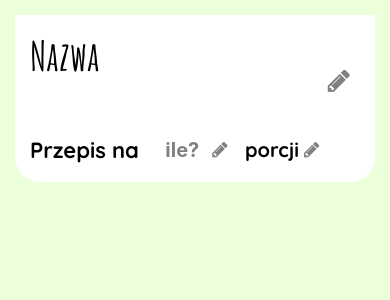
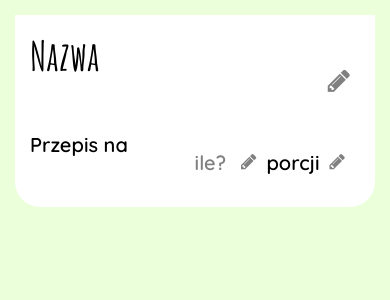
Before and after one commit to Zuthen/garlista, a React Native app: screen / in a window 390 px wide. Shown: the top 300 px of the page. Built offline with nearby package versions, Linux system fonts and the light colour scheme.

Commit message:
Recipe Header styles changes

```diff
--- a/components/RecipePage/RecipeHeader/RecipeHeader.tsx
+++ b/components/RecipePage/RecipeHeader/RecipeHeader.tsx
@@ -20,42 +20,48 @@ export default function RecipeHeader() {
         <View style={styles.card}>
             <HeaderName />
             <View style={styles.dishAmount}>
-                <Text style={[styles.amountData, { flex: 4, flexWrap: "nowrap", fontWeight: "700", fontSize: 22 }]}>Przepis na</Text>
-                <NumberInput placeholder='ile?' style={styles.numberInputStyle} />
-                <Select style={{ flex: 4, alignItems: "flex-start" }} textStyle={{ fontWeight: "700" }} options={amounts} defaultValue={{ label: 'porcji', value: 'porcji' }} />
+                <Text style={[styles.amountData, styles.recipeDetailsFont]}>Przepis na</Text>
+                <NumberInput placeholder="ile?" style={[styles.recipeDetailsFont, styles.amountData]} iconStyle={styles.icon} iconSize={styles.icon.fontSize} />
+                <Select
+                    style={[styles.amountData]}
+                    textStyle={styles.recipeDetailsFont}
+                    options={amounts}
+                    defaultValue={{ label: 'porcji', value: 'porcji' }}
+                    iconStyle={styles.icon}
+                    iconSize={styles.icon.fontSize}
+                />
             </View>
-
         </View>
     )
 }
 
 const styles = StyleSheet.create({
-
+    card: {
+        backgroundColor: 'white',
+        borderBottomStartRadius: 25,
+        borderBottomEndRadius: 25,
+        padding: 15,
+    },
     dishAmount: {
-        flex: 1,
-        flexDirection: "row",
-        alignItems: "center",
-        justifyContent: "space-between",
-        gap: 30
+        flexDirection: 'row',
+        alignItems: 'center',
     },
     amountData: {
-        fontWeight: "600",
+        minWidth: 60,
+        height: 60,
+        marginRight: 10,
+        justifyContent: "center",
+        textAlignVertical: "center",
+        textAlign: "right"
+    },
+    recipeDetailsFont: {
+        fontWeight: '600',
         fontFamily: 'Quicksand',
         fontSize: 20,
     },
-    card: {
-        backgroundColor: "white",
-        borderBottomStartRadius: 25,
-        borderBottomEndRadius: 25,
-        padding: 15
-    },
-    numberInputStyle: {
-        flex: 3,
-        fontWeight: "700",
-        fontSize: 20,
-        textAlign: 'center',
-        flexShrink: 1,
-        minWidth: 50,
+    icon: {
+        padding: 5,
+        alignSelf: "center",
+        fontSize: 18
     }
-
 })
--- a/components/custom/NumberInput/NumberInput.tsx
+++ b/components/custom/NumberInput/NumberInput.tsx
@@ -1,19 +1,21 @@
-import { StyleSheet, Text, TextInput, TextStyle, View } from 'react-native'
+import { StyleProp, StyleSheet, Text, TextInput, TextStyle, View, ViewStyle } from 'react-native'
 import React, { useState } from 'react'
 import FontAwesome from '@expo/vector-icons/FontAwesome';
 
 type Props = {
     placeholder?: string,
-    style?: TextStyle
+    style?: StyleProp<TextStyle>,
+    iconStyle?: StyleProp<ViewStyle>,
+    iconSize?: number
 }
 
-export function NumberInput({ placeholder, style }: Props) {
+export function NumberInput({ placeholder, style, iconStyle, iconSize }: Props) {
     const [editMode, setEditMode] = useState(false)
     const [value, setValue] = useState("")
     return (
         <View style={styles.wrapper}>
             <TextInput
-                style={[style, { flex: 1, fontWeight: "700", textAlignVertical: "center", paddingVertical: 0 }]}
+                style={style}
                 placeholder={placeholder ? placeholder : ""}
                 placeholderTextColor="grey"
                 keyboardType="numeric"
@@ -22,7 +24,7 @@ export function NumberInput({ placeholder, style }: Props) {
                 value={value}
                 onChangeText={setValue}
             />
-            {!editMode && <FontAwesome name="pencil" size={18} color="grey" style={{ padding: 5 }} />}
+            {!editMode && <FontAwesome name="pencil" size={iconSize ? iconSize : 18} color="grey" style={iconStyle} />}
         </View>
     )
 }
@@ -31,8 +33,6 @@ const styles = StyleSheet.create({
     wrapper: {
         flex: 1,
         justifyContent: "center",
-        alignItems: "center",
         flexDirection: "row"
-    }
-
+    },
 })
--- a/components/custom/Select/Select.tsx
+++ b/components/custom/Select/Select.tsx
@@ -12,10 +12,12 @@ type Props = {
     options: Option[],
     defaultValue: Option,
     style?: StyleProp<ViewStyle>,
-    textStyle?: StyleProp<TextStyle>
+    textStyle?: StyleProp<TextStyle>,
+    iconStyle?: StyleProp<ViewStyle>,
+    iconSize?: number
 }
 
-export function Select({ options, defaultValue, style, textStyle }: Props) {
+export function Select({ options, defaultValue, style, textStyle, iconStyle, iconSize }: Props) {
     const [showOptions, setShowOptions] = useState(false)
     const [selectedValue, setSelectedValue] = useState<Option>(defaultValue)
 
@@ -23,7 +25,7 @@ export function Select({ options, defaultValue, style, textStyle }: Props) {
         <View style={style}>
             <Pressable onPress={() => setShowOptions(true)} style={styles.select}>
                 <Text style={[styles.value, textStyle]}>{selectedValue.label}</Text>
-                <FontAwesome name="pencil" size={18} color="grey" />
+                <FontAwesome name="pencil" size={iconSize ? iconSize : 18} color="grey" style={iconStyle} />
             </Pressable>
 
 
```
